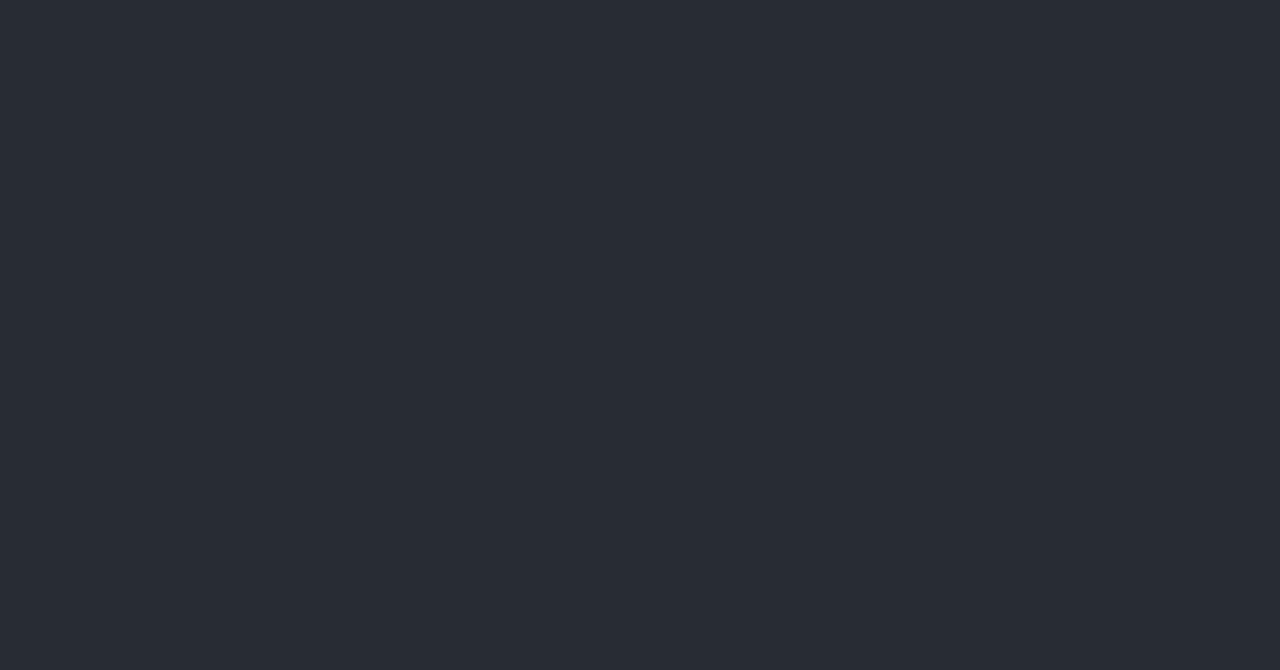
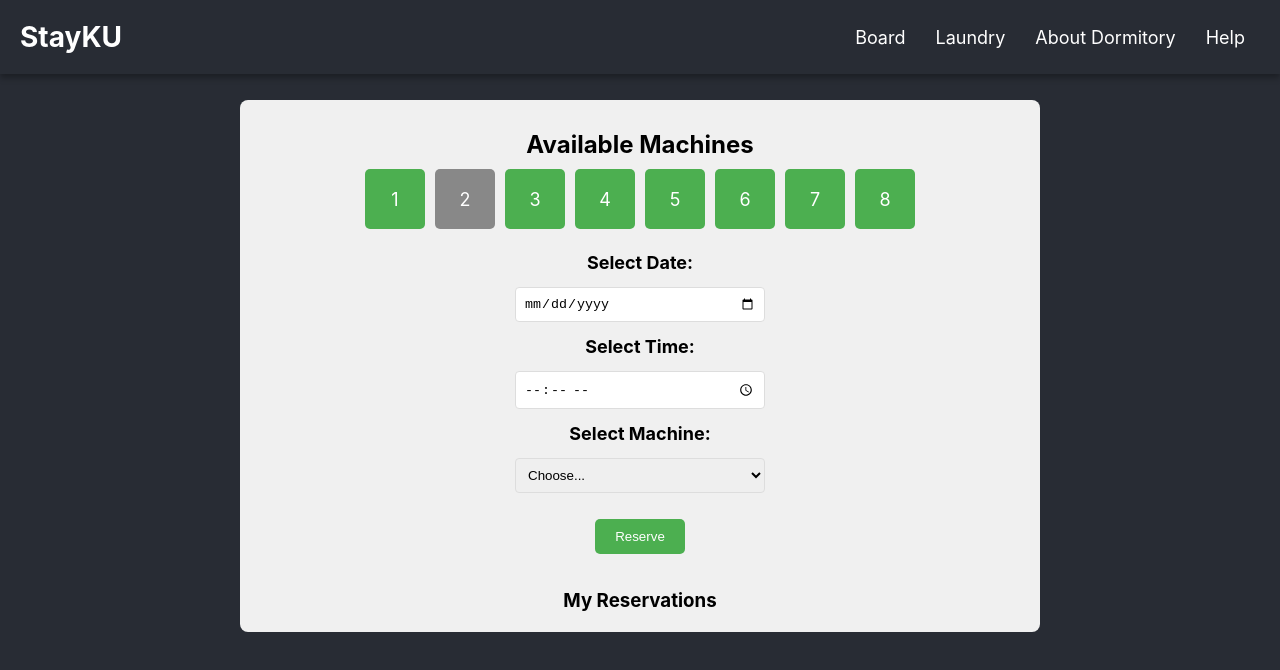
Before and after one commit to sebiinim/StayKU, a React (Create React App) app in the folder FrontEnd/: page /Laundry/Reservation in a window 1280 px wide. Before the commit this address had no page. Shown: the top 670 px of the page. Built offline with nearby package versions, Linux system fonts and the light colour scheme.

Commit message:
Laundry-Reservation 일부 구현(수정 중)

```diff
--- a/FrontEnd/src/components/Dashboard.css
+++ b/FrontEnd/src/components/Dashboard.css
@@ -125,7 +125,86 @@ body {
 .section h2 {
   margin-bottom: 8px;
   font-size: 20px;
+}/* 고정된 상단 메뉴바 */
+.top_left {
+  background-color: #282c34;
+  color: white;
+  width: 100%;
+  padding: 20px;
+  box-shadow: 0 4px 6px rgba(0, 0, 0, 0.5);
+  font-size: 28px;
+  position: fixed;
+  top: 0;
+  left: 0;
+  z-index: 1000;
+  display: flex;
+  justify-content: space-between;
+  align-items: center;
 }
+
+.logo {
+  font-size: 40px;
+  font-weight: bold;
+  margin-right: 50px;
+  cursor: pointer;
+}
+
+.navbar {
+  margin-top: 0;
+}
+
+.menu {
+  display: flex;
+  gap: 30px;
+  list-style-type: none;
+}
+
+.menu-item {
+  position: relative;
+  padding: 8px 15px;
+  background-color: transparent;
+  color: white;
+  cursor: pointer;
+  font-size: 20px;
+  transition: all 0.3s ease;
+}
+
+.menu-item:hover {
+  color: white;
+}
+
+.submenu {
+  display: none;
+  position: absolute;
+  top: 100%;
+  left: 0;
+  background-color: #333;
+  list-style-type: none;
+  padding: 10px 0;
+  min-width: 150px;
+  box-shadow: 0 4px 8px rgba(0, 0, 0, 0.2);
+  border-radius: 8px;
+  z-index: 1001;
+}
+
+.submenu li {
+  padding: 8px 20px;
+  color: white;
+  transition: background-color 0.2s;
+}
+
+.submenu li:hover {
+  background-color: #555;
+}
+
+.menu-item:hover .submenu {
+  display: block;
+}
+
+.menu-item:hover .submenu li:hover {
+  background-color: #666;
+}
+
 
 .section p {
   font-size: 16px;
--- a/FrontEnd/src/components/Home.js
+++ b/FrontEnd/src/components/Home.js
@@ -3,8 +3,6 @@ import LoginForm from './LoginForm';
 import SignupForm from './SignupForm';
 import { useNavigate } from 'react-router-dom';
 import "./Dashboard.css";  // 스타일 파일 연결
-
-
 
 function Home() {
     const navigate = useNavigate();
@@ -16,9 +14,7 @@ function Home() {
             <header className="App-header">
                 <h1>StayKU</h1>
                 <LoginForm />
-        <p
-          onClick={goToSignup}
-          className="signup-text">
+                <p onClick={goToSignup} className="signup-text">
                     회원가입
                 </p>
             </header>
@@ -26,13 +22,15 @@ function Home() {
     );
 }
 
-
-
 function Dashboard() {
     const navigate = useNavigate();
 
     const goToDashboard = () => {
         navigate('/Dashboard');
+    };
+
+    const goToReservation = () => {
+        navigate('/laundry/reservation');  // Reservation 페이지로 이동
     };
 
     return (
@@ -55,7 +53,7 @@ function Dashboard() {
                         <li className="menu-item">
                             Laundry
                             <ul className="submenu">
-                <li>Reservation</li>
+                                <li onClick={goToReservation}>Reservation</li>  {/* 클릭 시 이동 */}
                                 <li>Current Situation</li>
                                 <li>Help</li>
                             </ul>
@@ -111,6 +109,4 @@ function Dashboard() {
     );
 }
 
-
-
 export { Home, Dashboard };
--- a/FrontEnd/src/components/Routing.js
+++ b/FrontEnd/src/components/Routing.js
@@ -3,6 +3,7 @@ import { BrowserRouter as Router, Route, Routes } from 'react-router-dom';
 import LoginForm from './LoginForm';
 import SignupForm from './SignupForm';
 import { Home, Dashboard } from './Home';
+import Reservation from './pages/Laundry/Reservation';
 
 function Routing() {
   return (
@@ -12,6 +13,7 @@ function Routing() {
         <Route path="/login" element={<LoginForm />} />
         <Route path="/signup" element={<SignupForm />} />
         <Route path="/dashboard" element={<Dashboard />} />
+        <Route path="/Laundry/Reservation" element={<Reservation />} /> {/* 추가 */}
       </Routes>
     </Router>
   );
--- /dev/null
+++ b/FrontEnd/src/components/pages/Laundry/Reservation.css
@@ -0,0 +1,143 @@
+/* 상단 고정 헤더 */
+.reservation-header {
+    background-color: #282c34;
+    color: white;
+    display: flex;
+    justify-content: space-between;
+    align-items: center;
+    padding: 20px;
+    box-shadow: 0 4px 6px rgba(0, 0, 0, 0.3);
+    position: fixed;       /* 화면에 고정 */
+    top: 0;                /* 화면 최상단 */
+    left: 0;
+    width: 100%;           /* 전체 화면 너비 */
+    z-index: 1000;         /* 다른 요소보다 위에 위치 */
+}
+
+.reservation-header h1 {
+    font-size: 28px;
+    margin: 0;
+}
+
+.reservation-navbar span {
+    margin: 0 15px;
+    cursor: pointer;
+    font-size: 18px;
+}
+
+.reservation-navbar span:hover {
+    text-decoration: underline;
+}
+
+/* 예약 메인 영역 */
+.reservation-container {
+    padding: 20px;
+    margin: 100px auto 30px;  /* 상단 고정 메뉴 공간 확보 */
+    max-width: 800px;
+    text-align: center;
+    background-color: #f0f0f0;
+    border-radius: 8px;
+}
+
+.status-section {
+    margin: 10px 0;
+    color: black
+}
+
+/*세탁기 상태 박스*/
+.machine-status {
+    display: flex;
+    justify-content: center;
+    flex-wrap: wrap;
+    gap: 10px;
+    margin: 10px 0;
+}
+
+.machine {
+    padding: 10px;
+    border-radius: 5px;
+    font-size: 18px;
+    color: white;
+    width: 60px;
+    height: 60px;
+    text-align: center;
+    display: flex;
+    justify-content: center;
+    align-items: center;
+}
+
+.available {
+    background-color: #4CAF50;
+}
+
+.in-use {
+    background-color: #888;
+}
+
+/* 상태 표시 (흰색 박스 우측 상단) */
+.status-indicator {
+    position: absolute;
+    top: 10px;
+    right: 20px;
+    font-size: 16px;
+    font-weight: bold;
+    color: #4CAF50; /* Available 상태일 때 초록 */
+}
+
+.unavailable {
+    color: #888; /* Unavailable 상태일 때 회색 */
+}
+
+/* 예약 입력 폼 */
+.form-section {
+    margin: 20px 0;
+    display: flex;
+    flex-direction: column; /* 세로 배치 */
+    gap: 10px;
+    align-items: center;
+}
+
+/* 입력 항목 제목 스타일 */
+.form-section label {
+    color: #000;      /* 검정색으로 수정 */
+    font-size: 18px;  /* 글자 크기 조금 확대 */
+    margin: 3px 0;    /* 위아래 간격 추가 */
+    font-weight: bold; /* 두껍게 표시 */
+}
+
+.form-input {
+    margin: 1px;
+    padding: 8px;
+    border: 1px solid #ddd;
+    border-radius: 4px;
+    width: 250px; /* 입력 칸 크기 확대 */
+}
+
+.submit-button {
+    padding: 10px 20px;
+    margin: 15px;
+    background-color: #4CAF50;
+    color: white;
+    border: none;
+    border-radius: 5px;
+    cursor: pointer;
+}
+
+.submit-button:hover {
+    background-color: #45a049;
+}
+
+/* 예약 목록 */
+.reservation-list {
+    margin-top: 20px;
+    color: black
+}
+
+.reservation-list ul {
+    list-style-type: none;
+    padding: 0;
+}
+
+.reservation-list li {
+    margin: 5px 0;
+}
--- /dev/null
+++ b/FrontEnd/src/components/pages/Laundry/Reservation.js
@@ -0,0 +1,100 @@
+import React, { useState } from 'react';
+import './Reservation.css';
+
+function Reservation() {
+    const [selectedDate, setSelectedDate] = useState('');
+    const [selectedTime, setSelectedTime] = useState('');
+    const [selectedMachine, setSelectedMachine] = useState('');
+    const [reservations, setReservations] = useState([]);
+
+    const handleReservation = () => {
+        if (!selectedDate || !selectedTime || !selectedMachine) {
+            alert('모든 항목을 선택하세요.');
+            return;
+        }
+        const newReservation = {
+            machine: selectedMachine,
+            date: selectedDate,
+            time: selectedTime,
+        };
+        setReservations([...reservations, newReservation]);
+        alert('예약이 완료되었습니다.');
+    };
+
+    return (
+        <div className="reservation-container">
+            {/* 상단 헤더 */}
+            <header className="reservation-header">
+                <h1>StayKU</h1>
+                <nav className="reservation-navbar">
+                    <span>Board</span>
+                    <span>Laundry</span>
+                    <span>About Dormitory</span>
+                    <span>Help</span>
+                </nav>
+            </header>
+
+            {/* 예약 상태 확인 */}
+            <div className="status-section">
+                <h2>Available Machines</h2>
+                <div className="machine-status">
+                    {[...Array(8)].map((_, index) => (
+                        <div
+                            key={index}
+                            className={`machine ${index === 1 ? 'in-use' : 'available'}`}>
+                            {index + 1}
+                        </div>
+                    ))}
+                </div>
+            </div>
+
+
+            {/* 예약 입력 폼 */}
+            <div className="form-section">
+                <label>Select Date:</label>
+                <input
+                    type="date"
+                    value={selectedDate}
+                    onChange={(e) => setSelectedDate(e.target.value)}
+                    className="form-input"
+                />
+
+                <label>Select Time:</label>
+                <input
+                    type="time"
+                    value={selectedTime}
+                    onChange={(e) => setSelectedTime(e.target.value)}
+                    className="form-input"
+                />
+
+                <label>Select Machine:</label>
+                <select
+                    value={selectedMachine}
+                    onChange={(e) => setSelectedMachine(e.target.value)}
+                    className="form-input"
+                >
+                    <option value="">Choose...</option>
+                    {Array.from({ length: 8 }, (_, i) => (
+                        <option key={i} value={`Machine ${i + 1}`}>{`Machine ${i + 1}`}</option>
+                    ))}
+                </select>
+
+                <button onClick={handleReservation} className="submit-button">Reserve</button>
+            </div>
+
+            {/* 예약 목록 */}
+            <div className="reservation-list">
+                <h3>My Reservations</h3>
+                <ul>
+                    {reservations.map((res, index) => (
+                        <li key={index}>
+                            {res.machine} - {res.date} {res.time}
+                        </li>
+                    ))}
+                </ul>
+            </div>
+        </div>
+    );
+}
+
+export default Reservation;
```
Also changed, not shown: FrontEnd/src/components/pages/Laundry/CurrentSituation.js (added). Lines whose indentation alone changed are shown as unchanged.
